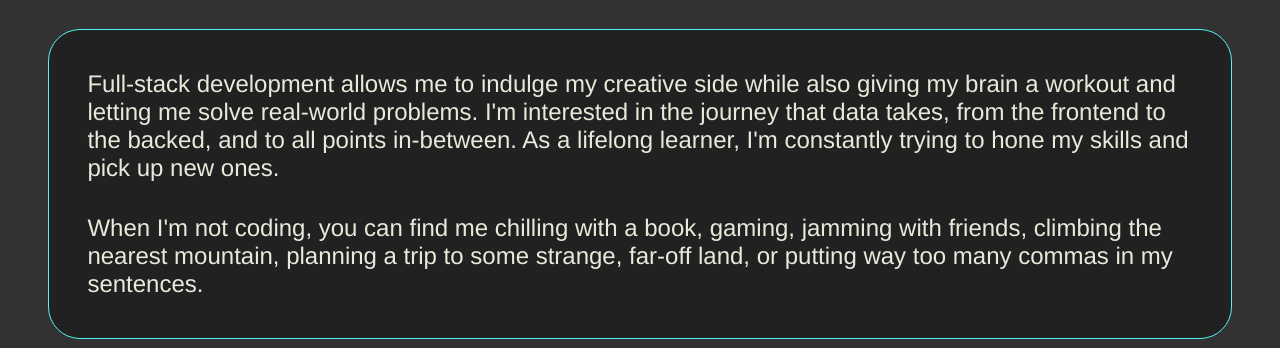
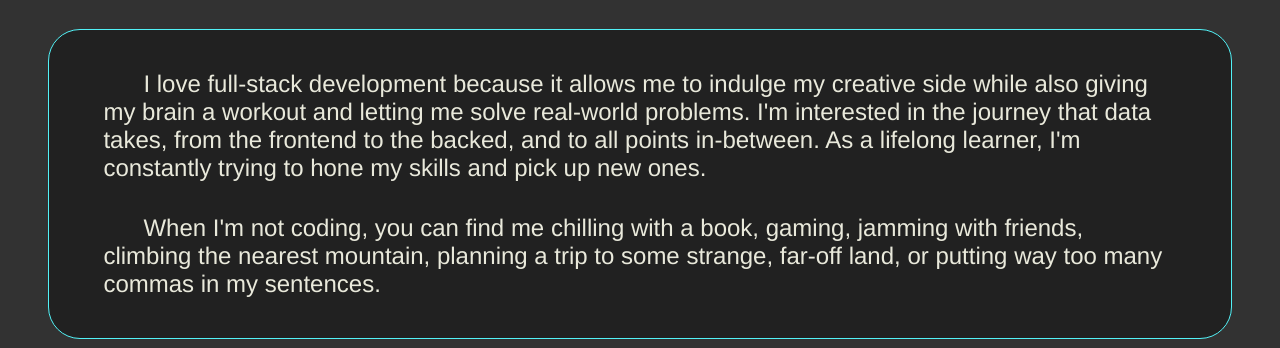
Before and after one commit to cjforbz/personal-site, a Next.js app: page /about in a window 1280 px wide. Shown: the part 128-476 px from the top of the page. Built offline with nearby package versions, Linux system fonts and the light colour scheme.

Commit message:
preparing for deployment

```diff
--- a/app.css
+++ b/app.css
@@ -7,7 +7,6 @@
 
 body {
   padding-top: 2rem;
-  padding-bottom: 2rem;
   background-color: #323232;
   color: rgba(255, 255, 240, 0.9);
 }
@@ -24,7 +23,7 @@ a:hover {
   text-decoration: underline;
 }
 
-/*navbar styles*/
+/* navbar and hamburger styles */
 
 #navbar-links a {
   font-size: large;
@@ -107,10 +106,10 @@ a:hover {
 #sidebar-menu {
   visibility: hidden;
   position: fixed;
-  top: 3.1rem;
-  right: -50vw;
+  right: -70vw;
+  top: 0;
   width: 55vw;
-  height: 85vh;
+  height: 100vh;
   transition: 0.35s;
   border-left: 0.1rem solid rgba(255, 255, 240, 0.9);
   border-top: 0.1rem solid rgba(255, 255, 240, 0.9);
@@ -130,7 +129,8 @@ a:hover {
   justify-content: space-evenly;
   margin-bottom: 20vh;
   margin-top: 15vh;
-  margin-right: 18vw;
+  margin-right: 9vw;
+  margin-left: 9vw;
   font-size: x-large;
 }
 
@@ -169,10 +169,9 @@ a:hover {
   border-radius: 2rem;
   background-color: #212121;
   text-align: center;
-  margin-left: 3vw;
-  margin-right: 3vw;
+  margin: 3rem;
+  margin-top: 5rem;
   padding: 5rem;
-  margin-top: 10vh;
 }
 
 #home-title {
@@ -202,8 +201,8 @@ a:hover {
 }
 
 .socials-home-icon img {
+  width: 5rem;
   height: 5rem;
-  width: 5rem;
   margin-bottom: 1rem;
   margin-top: 0.5rem;
   flex: 1 1 0rem;
@@ -225,10 +224,7 @@ a:hover {
 #portrait img {
   max-width: 90%;
   max-height: 90%;
-  min-width: 30%;
-  min-height: 30%;
   margin: 1rem;
-  flex: 1 1 0rem;
 }
 
 /*about page styles*/
@@ -259,6 +255,9 @@ a:hover {
 
 #about-me p {
   flex: 1 1 0rem;
+  text-indent: 3ch;
+  margin-left: 1rem;
+  margin-right: 1rem;
 }
 
 /* skills styles */
--- a/components/Navbar.tsx
+++ b/components/Navbar.tsx
@@ -1,5 +1,6 @@
 import Link from 'next/link';
 import Hamburger from './Hamburger';
+import styles from './Navbar.module.css';
 const Navbar = () => {
   return (
     <nav id="navbar">
--- a/pages/about.tsx
+++ b/pages/about.tsx
@@ -6,11 +6,12 @@ const About = () => {
       <h1>I'm Colin, and I build sleek, responsive, full-stack web apps</h1>
       <div id="about-me">
         <p>
-          Full-stack development allows me to indulge my creative side while
-          also giving my brain a workout and letting me solve real-world
-          problems. I'm interested in the journey that data takes, from the
-          frontend to the backed, and to all points in-between. As a lifelong
-          learner, I'm constantly trying to hone my skills and pick up new ones.
+          I love full-stack development because it allows me to indulge my
+          creative side while also giving my brain a workout and letting me
+          solve real-world problems. I'm interested in the journey that data
+          takes, from the frontend to the backed, and to all points in-between.
+          As a lifelong learner, I'm constantly trying to hone my skills and
+          pick up new ones.
         </p>
 
         <p>
```
